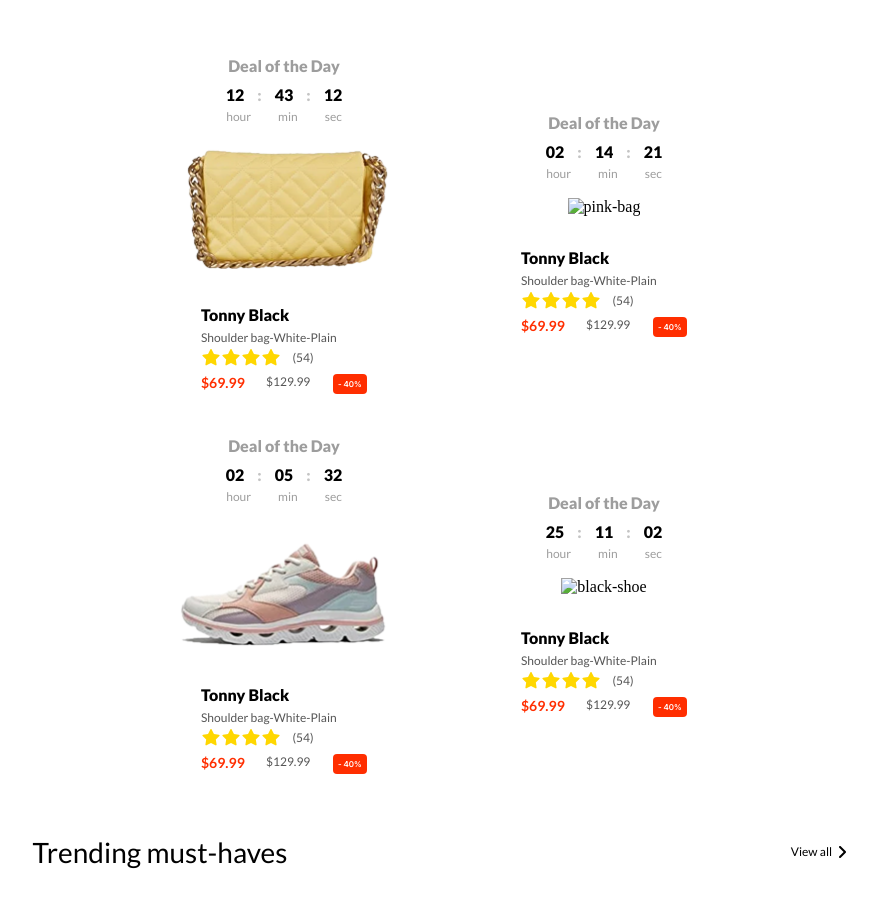
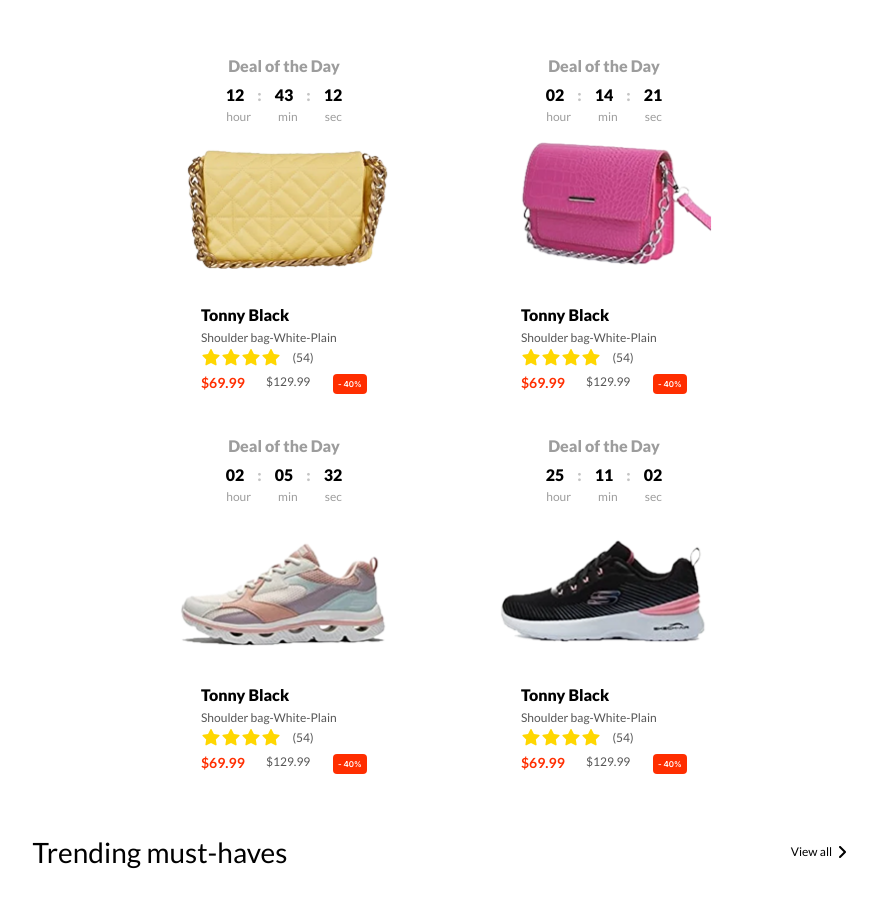
Before and after one commit to 2025laya/Shopping, a plain HTML site: page index.html in a window 1280 px wide. Shown: the part 927-1843 px from the top of the page, without its empty margins (196-1073 px from the left). Drawn offline with Linux system fonts and the light colour scheme; the site is published under a folder, as on GitHub Pages, so addresses that start at the root find nothing.

Commit message:
new commit

```diff
--- a/index.html
+++ b/index.html
@@ -387,7 +387,7 @@
              </div>
            </div>
            <div>
-              <img class="card12" src="/assets/img/P3.png" alt="pink-bag">
+              <img class="card12" src="./assets/img/P3.png" alt="pink-bag">
            </div>
            <div class="card13">
                <div class="card131">
@@ -449,7 +449,7 @@
              </div>
            </div>
            <div>
-               <img  class="card12" src="/assets/img/P4.png" alt="black-shoe">
+               <img  class="card12" src="./assets/img/P4.png" alt="black-shoe">
            </div>
            <div class="card13">
                    <div class="card131">
```
